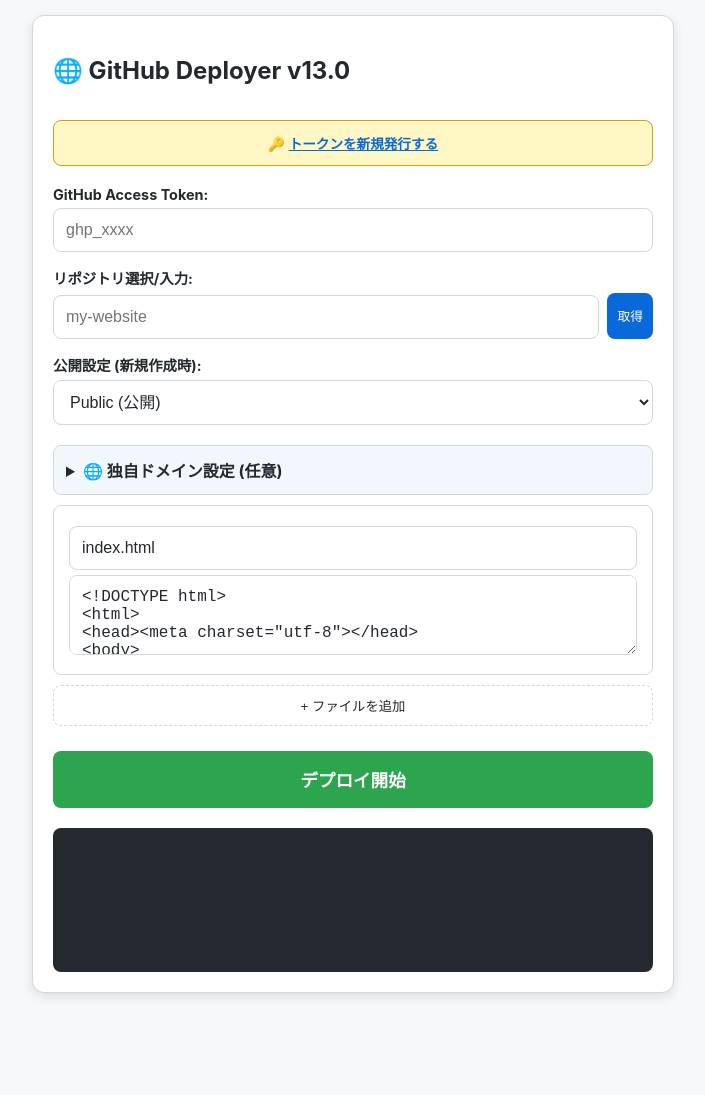
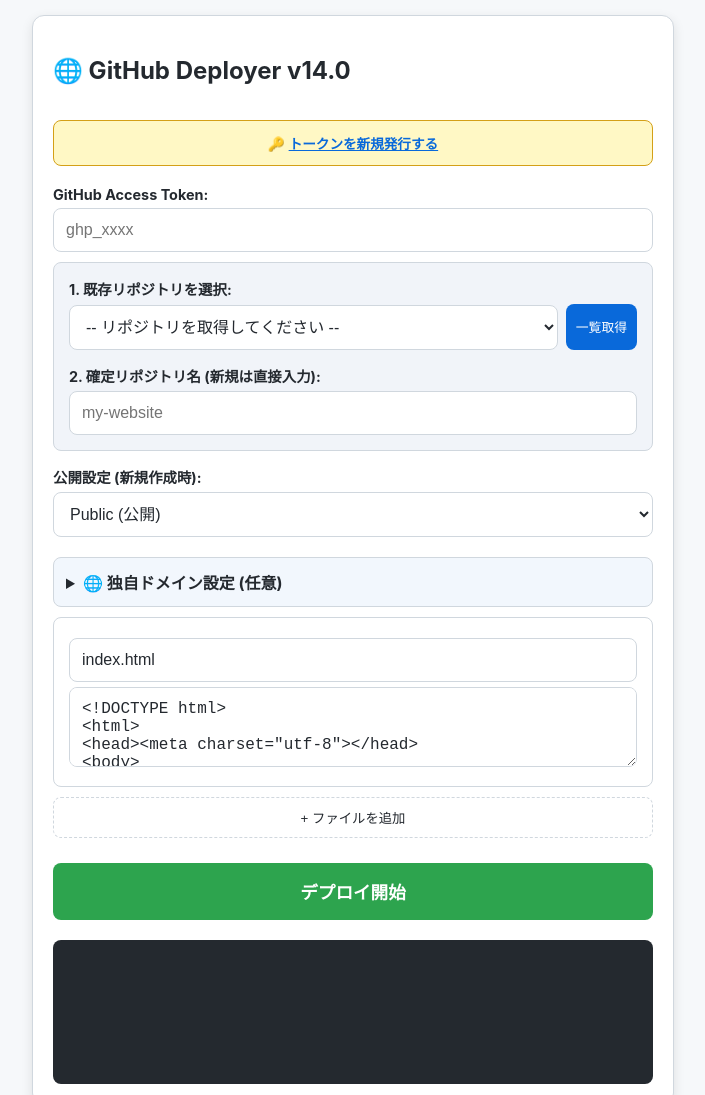
Before and after one commit to ikymbiz/deployer, a plain HTML site: page index.html in a window 1280 px wide. Shown: the top 1095 px of the page, without its empty margins (287-992 px from the left). Before the commit the page ends 1008 px from the top, so only its background shows below. Drawn offline with Linux system fonts and the light colour scheme.

Commit message:
Deploy via Web Tool

```diff
--- a/index.html
+++ b/index.html
@@ -3,7 +3,7 @@
 <head>
     <meta charset="UTF-8">
     <meta name="viewport" content="width=device-width, initial-scale=1.0">
-    <title>GitHub Instant Deployer v13.0</title>
+    <title>GitHub Instant Deployer v14.0</title>
     <style>
         :root {
             --bg: #f6f8fa; --card-bg: #ffffff; --text: #24292f;
@@ -24,6 +24,8 @@
         .small-btn { background: var(--accent); color: white; border: none; padding: 10px; border-radius: 8px; cursor: pointer; font-size: 0.8rem; white-space: nowrap; margin-top: 5px; height: 46px; }
         .small-btn:disabled { background: var(--border); }
 
+        .repo-select-area { background: #f1f4f9; padding: 15px; border-radius: 8px; border: 1px solid var(--border); margin-top: 10px; }
+
         details { border: 1px solid var(--border); border-radius: 8px; margin-top: 20px; background: rgba(9, 105, 218, 0.05); }
         summary { padding: 12px; font-weight: bold; cursor: pointer; outline: none; border-radius: 8px; }
 
@@ -43,7 +45,7 @@
 <body>
 
 <div class="card">
-    <div class="header"><h2>🌐 GitHub Deployer v13.0</h2></div>
+    <div class="header"><h2>🌐 GitHub Deployer v14.0</h2></div>
 
     <div class="setup-link">
         🔑 <a href="https://github.com/settings/tokens/new?scopes=repo,workflow&description=WebDeployTool" target="_blank">
@@ -53,12 +55,18 @@
     <label>GitHub Access Token:</label>
     <input type="password" id="token" placeholder="ghp_xxxx" oninput="saveToken()">
 
-    <label>リポジトリ選択/入力:</label>
-    <div class="flex-row">
-        <input type="text" id="repoName" placeholder="my-website" list="repoList">
-        <button class="small-btn" id="loadReposBtn" onclick="fetchRepoList()">取得</button>
+    <div class="repo-select-area">
+        <label style="margin-top:0">1. 既存リポジトリを選択:</label>
+        <div class="flex-row">
+            <select id="repoSelect" onchange="syncRepoName()">
+                <option value="">-- リポジトリを取得してください --</option>
+            </select>
+            <button class="small-btn" id="loadReposBtn" onclick="fetchRepoList()">一覧取得</button>
+        </div>
+
+        <label>2. 確定リポジトリ名 (新規は直接入力):</label>
+        <input type="text" id="repoName" placeholder="my-website">
     </div>
-    <datalist id="repoList"></datalist>
 
     <label>公開設定 (新規作成時):</label>
     <select id="repoVisibility">
@@ -94,10 +102,17 @@
 <script>
     window.onload = () => {
         document.getElementById('token').value = localStorage.getItem('gh_token') || '';
-        addFileRow('index.html', '<!DOCTYPE html>\n<html>\n<head><meta charset="utf-8"></head>\n<body>\n  <h1>Deployed from v13.0</h1>\n</body>\n</html>', false);
+        addFileRow('index.html', '<!DOCTYPE html>\n<html>\n<head><meta charset="utf-8"></head>\n<body>\n  <h1>Deployed from v14.0</h1>\n</body>\n</html>', false);
     };
 
     function saveToken() { localStorage.setItem('gh_token', document.getElementById('token').value); }
+
+    function syncRepoName() {
+        const sel = document.getElementById('repoSelect');
+        if (sel.value) {
+            document.getElementById('repoName').value = sel.value;
+        }
+    }
 
     function addFileRow(name = '', content = '', removable = true) {
         const div = document.createElement('div');
@@ -112,17 +127,16 @@
         log.scrollTop = log.scrollHeight;
     }
 
-    // --- 追加機能: リポジトリ一覧の取得 ---
     async function fetchRepoList() {
         const token = document.getElementById('token').value.replace(/[\s\u3000]/g, '');
         const btn = document.getElementById('loadReposBtn');
-        const dl = document.getElementById('repoList');
+        const sel = document.getElementById('repoSelect');
 
         if (!token) return alert("トークンを先に入力してください");
 
         btn.disabled = true;
         btn.innerText = "読込中...";
-        dl.innerHTML = "";
+        sel.innerHTML = '<option value="">-- 読み込み中 --</option>';
 
         try {
             const res = await fetch('https://api.github.com/user/repos?sort=updated&per_page=100', {
@@ -131,17 +145,20 @@
             if (!res.ok) throw new Error("取得に失敗しました。トークンを確認してください。");
 
             const repos = await res.json();
+            sel.innerHTML = '<option value="">-- 選択してください --</option>';
             repos.forEach(repo => {
                 const opt = document.createElement('option');
                 opt.value = repo.name;
-                dl.appendChild(opt);
+                opt.textContent = `${repo.name} ${repo.private ? '(🔒)' : ''}`;
+                sel.appendChild(opt);
             });
             addLog(`${repos.length} 個のリポジトリを読み込みました。`);
         } catch (err) {
             alert(err.message);
+            sel.innerHTML = '<option value="">-- エラーが発生しました --</option>';
         } finally {
             btn.disabled = false;
-            btn.innerText = "取得";
+            btn.innerText = "一覧取得";
         }
     }
 
@@ -164,25 +181,22 @@
         };
 
         try {
-            // 1. 認証
             addLog("GitHub認証中...");
             const userRes = await fetch('https://api.github.com/user', { headers });
             if(!userRes.ok) throw new Error("認証失敗。");
             const username = (await userRes.json()).login;
 
-            // 2. リポジトリの存在チェック or 作成
             let checkRepo = await fetch(`https://api.github.com/repos/${username}/${repoName}`, { headers });
             if (!checkRepo.ok) {
-                addLog(`リポジトリ "${repoName}" が見つかりません。新規作成します...`);
+                addLog(`新規リポジトリ "${repoName}" を作成します...`);
                 await fetch('https://api.github.com/user/repos', {
                     method: 'POST', headers, body: JSON.stringify({ name: repoName, auto_init: true, private: isPrivate })
                 });
                 await new Promise(r => setTimeout(r, 2000));
             } else {
-                addLog(`既存のリポジトリ "${repoName}" を使用します。`);
+                addLog(`既存のリポジトリ "${repoName}" を更新します。`);
             }
 
-            // 3. ファイル転送
             const fileItems = document.querySelectorAll('.file-item');
             for (const item of fileItems) {
                 const name = item.querySelector('.filename').value.trim();
@@ -198,17 +212,15 @@
 
                 await fetch(`https://api.github.com/repos/${username}/${repoName}/contents/${name}`, {
                     method: 'PUT', headers,
-                    body: JSON.stringify({ message: 'Deploy via Web Tool', content: b64, sha })
+                    body: JSON.stringify({ message: 'Update via Deployer', content: b64, sha })
                 });
             }
 
-            // 4. Pages有効化 (既存設定があっても上書き/確認)
             addLog("Pages 設定中...");
             await fetch(`https://api.github.com/repos/${username}/${repoName}/pages`, {
                 method: 'POST', headers, body: JSON.stringify({ source: { branch: "main", path: "/" } })
             });
 
-            // 5. 反映待ち
             document.getElementById('progressContainer').style.display = 'block';
             let sec = 60;
             const timerInterval = setInterval(() => {
```
